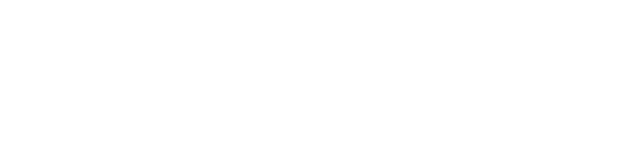
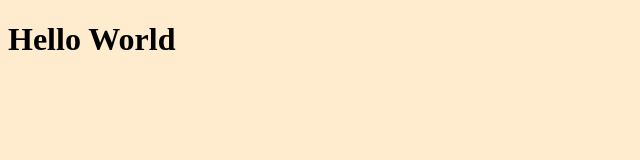
Before and after one commit to irshad123-123/practice-for-creating-branch, a plain HTML site: page index.html in a window 1280 px wide. Shown: the whole page, without its empty margins (0-640 px from the left). Drawn offline with Linux system fonts and the light colour scheme.

Commit message:
css is apply on body

```diff
--- a/assets/css/style.css
+++ b/assets/css/style.css
@@ -0,0 +1,3 @@
+body{
+    background-color: blanchedalmond;
+}
--- a/index.html
+++ b/index.html
@@ -7,7 +7,7 @@
     <link rel="stylesheet" href="./assets/css/style.css">
 </head>
 <body>
-
+    <h1>Hello World</h1>
     <script src="./assets/js/app.js"></script>
 </body>
 </html>
```
